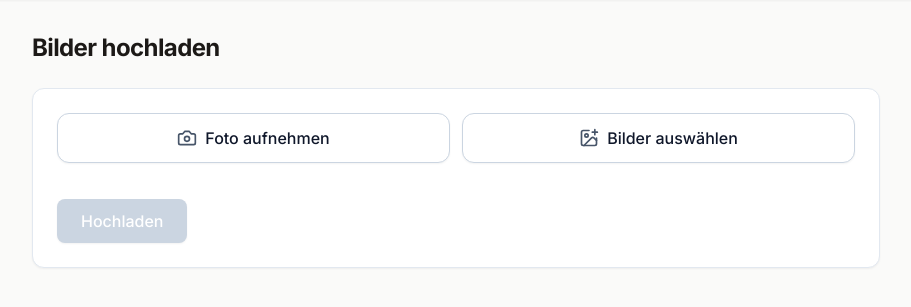
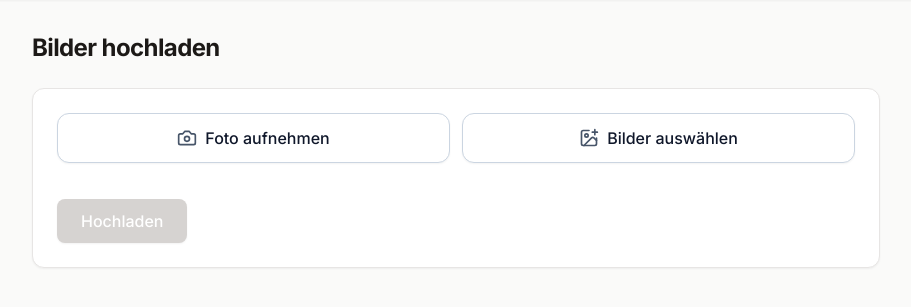
Before and after one commit to eraschle/edelrep, a FastAPI app: template src/edelrep/presentation/templates/upload_image.html in a window 1280 px wide. Shown: the part 85-392 px from the top of the page, without its empty margins (184-1095 px from the left). Run offline with FastAPI, Linux system fonts and the light colour scheme; the template is opened without the code that fills it: most values are stand-ins (such as "Sample title", 1, 10 or a date in 2020); parts of the project's set-up code (start-up, migrations or seed data) failed here and were passed over; some libraries are stand-ins or nearby versions.

Commit message:
style(branding): stone/gold theme on upload image form
Co-Authored-By: Claude Opus 4.7 (1M context) <noreply@anthropic.com>

```diff
--- a/src/edelrep/presentation/templates/upload_image.html
+++ b/src/edelrep/presentation/templates/upload_image.html
@@ -8,24 +8,24 @@
   <form method="post"
         action="/vehicles/{{ registration_number }}/repairs/{{ repair_id }}/images"
         enctype="multipart/form-data"
-        class="bg-white border border-slate-200 rounded-xl shadow-sm p-6 space-y-4">
+        class="bg-white border border-stone-200 rounded-xl shadow-sm p-6 space-y-4">
     <input type="file" name="image" accept="image/*" required
-           class="w-full px-3 py-2.5 bg-white border border-slate-300 rounded-lg shadow-sm">
+           class="w-full px-3 py-2.5 bg-white border border-stone-300 rounded-lg shadow-sm">
     <button type="submit"
-            class="bg-blue-600 hover:bg-blue-700 text-white px-6 py-2.5 rounded-lg font-medium shadow-sm transition-colors">
+            class="bg-[#b59775] hover:bg-[#ac8a64] text-white px-6 py-2.5 rounded-lg font-medium shadow-sm transition-colors">
       Hochladen
     </button>
   </form>
 </noscript>
 
 <form id="upload-form"
-      class="bg-white border border-slate-200 rounded-xl shadow-sm p-6 space-y-5"
+      class="bg-white border border-stone-200 rounded-xl shadow-sm p-6 space-y-5"
       data-vehicle-url="/vehicles/{{ registration_number }}"
       data-images-url="/vehicles/{{ registration_number }}/repairs/{{ repair_id }}/images">
   {{ image_picker(name="repair_images") }}
   <div id="upload-banner" class="bg-amber-50 border border-amber-200 text-amber-900 p-3 rounded-lg text-sm" hidden></div>
   <button type="submit" id="upload-submit"
-          class="bg-blue-600 hover:bg-blue-700 disabled:bg-slate-300 disabled:cursor-not-allowed text-white px-6 py-2.5 rounded-lg font-medium shadow-sm transition-colors"
+          class="bg-[#b59775] hover:bg-[#ac8a64] disabled:bg-stone-300 disabled:cursor-not-allowed text-white px-6 py-2.5 rounded-lg font-medium shadow-sm transition-colors"
           disabled>
     Hochladen
   </button>
```
